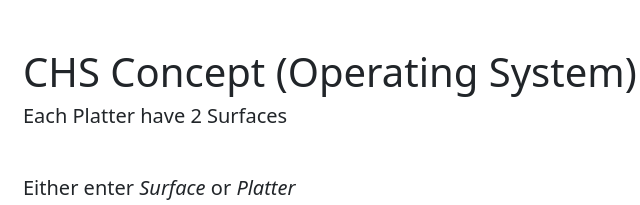
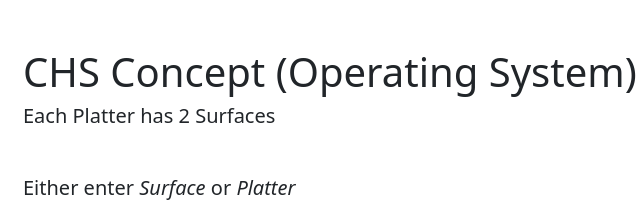
Before and after one commit to rakshitweb/CHS_CONCEPT, a plain HTML site: page index.html in a window 1280 px wide. Shown: the top 205 px of the page, 59-699 px from the left. Drawn offline with nearby package versions, Linux system fonts and the light colour scheme.

Commit message:
Update index.html

```diff
--- a/index.html
+++ b/index.html
@@ -22,7 +22,7 @@
     <main class="flex-shrink-0">
     <div class="container mt-5">
     <h1>CHS Concept (Operating System)</h1>
-    <h5>Each Platter have 2 Surfaces</h5>
+    <h5>Each Platter has 2 Surfaces</h5>
     <form action="" class="mt-5 diskDetail">
         <h5>Either enter <i>Surface</i> or <i>Platter</i></h5>
         <input class="disk platter" type="number" placeholder="PLATTER" onchange="platterInput()" min="1" required>
```
